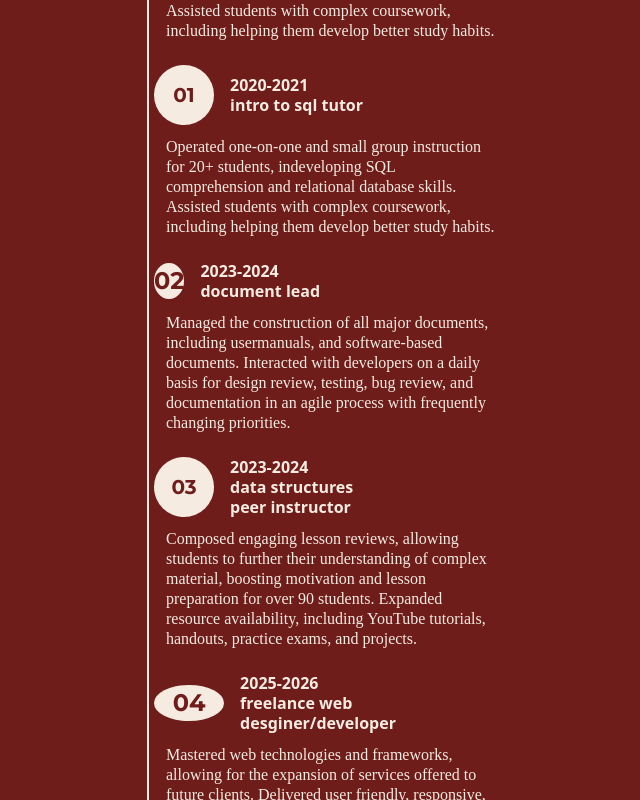
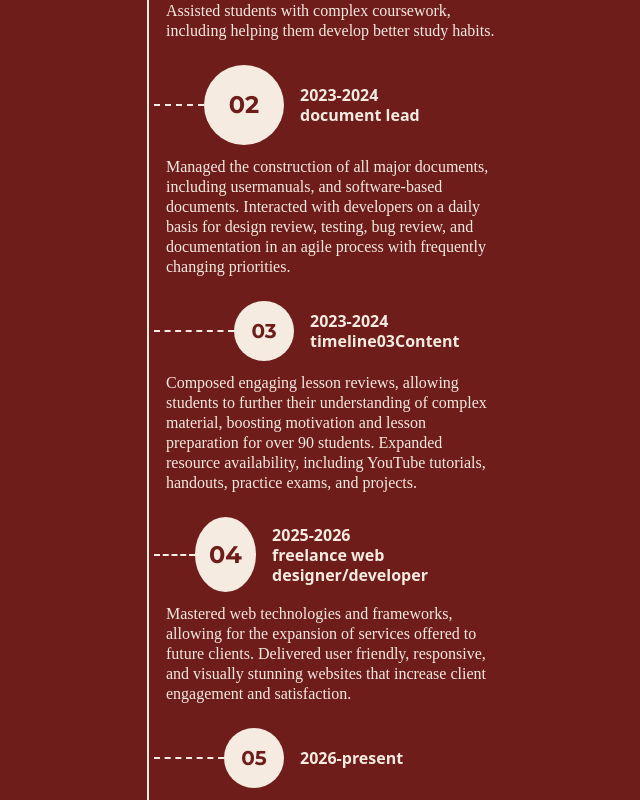
Before and after one commit to strwbrry05/strwbrry05.github.io, a React (Vite) app: page / in a window 1280 px wide. Shown: the part 1540-2340 px from the top of the page, without its empty margins (328-968 px from the left). Built offline with nearby package versions, Linux system fonts and the light colour scheme; no server answers; a web font is replaced by a local one.

Commit message:
mobile timeline

```diff
--- a/src/Components/Timeline.jsx
+++ b/src/Components/Timeline.jsx
@@ -11,7 +11,7 @@ const Timeline = () => {
       >
         over the years...
       </h2>
-      <div className="flex justify-center items-center w-[365px]">
+      <div className="flex justify-center items-center w-[365px] mb-[5em]">
         <TimelineMobile />
       </div>
       {/* desktop/bigger screens */}
--- a/src/Components/TimelineMobile.jsx
+++ b/src/Components/TimelineMobile.jsx
@@ -11,10 +11,11 @@ const TimelineMobile = () => {
     <div className="flex justify-center">
       {/* vert line */}
       <div className="w-[10%] flex justify-center items-center">
-        <div className="w-[2px] h-[1250px] bg-(--color-white)"></div>
+        <div className="w-[2px] h-[1180px] bg-(--color-white)"></div>
       </div>
       {/* obj */}
       <div className="w-[90%]">
+        {/* 01 */}
         <div className="flex flex-col justify-center items-start">
           <div className="flex justify-center items-center  ">
             <div
@@ -46,66 +47,139 @@ const TimelineMobile = () => {
             develop better study habits.
           </p>
         </div>
-        {/* 01 */}
-        <TimeLineCardMobile
-          vW={85}
-          cW={60}
-          cText={1.25}
-          cNum={"01"}
-          tYear={"2020-2021"}
-          tTitle={"intro to sql tutor"}
-          desc={
-            "Operated one-on-one and small group instruction for 20+ students, indeveloping SQL comprehension and relational database skills. Assisted students with complex coursework, including helping them develop better study habits."
-          }
-        />
         {/* 02 */}
-        <TimeLineCardMobile
-          vW={50}
-          cW={80}
-          cText={1.5}
-          cNum={"02"}
-          tYear={"2023-2024"}
-          tTitle={"document lead"}
-          desc={
-            "Managed the construction of all major documents, including usermanuals, and software-based documents. Interacted with developers on a daily basis for design review, testing, bug review, and documentation in an agile process with frequently changing priorities."
-          }
-        />
+        <div className="flex flex-col justify-center items-start">
+          <div className="flex justify-center items-center  ">
+            <div
+              className={`h-[0.5px] w-[50px] ml-[-.75em] border-dashed border-t-(--color-white) border-t-[2px]`}
+            ></div>
+            <div
+              className={`w-[80px] h-[80px] bg-(--color-white) rounded-[100%]
+          flex justify-center items-center`}
+            >
+              <p
+                className={`font-(family-name:--font-formal) font-bold text-(--color-red) text-[1.5rem]`}
+              >
+                02
+              </p>
+            </div>
+            <div
+              className={`text-(--color-white) font-bold leading-5 ml-[1em]`}
+            >
+              <h3>2023-2024</h3>
+              <h3>document lead</h3>
+            </div>
+          </div>
+          <p
+            className={`text-[1rem] font-(family-name:--font-funtext) text-(--color-white) leading-5 mt-[.75em] mb-[1.5em]`}
+          >
+            Managed the construction of all major documents, including
+            usermanuals, and software-based documents. Interacted with
+            developers on a daily basis for design review, testing, bug review,
+            and documentation in an agile process with frequently changing
+            priorities.
+          </p>
+        </div>
+
         {/* 03 */}
-        <TimeLineCardMobile
-          vW={80}
-          cW={60}
-          cText={1.25}
-          cNum={"03"}
-          tYear={"2023-2024"}
-          tTitle={timeline03Content}
-          desc={
-            "Composed engaging lesson reviews, allowing students to further their understanding of complex material, boosting motivation and lesson preparation for over 90 students. Expanded resource availability, including YouTube tutorials, handouts, practice exams, and projects."
-          }
-        />
+        <div className="flex flex-col justify-center items-start">
+          <div className="flex justify-center items-center  ">
+            <div
+              className={`h-[0.5px] w-[80px] ml-[-.75em] border-dashed border-t-(--color-white) border-t-[2px]`}
+            ></div>
+            <div
+              className={`w-[60px] h-[60px] bg-(--color-white) rounded-[100%]
+          flex justify-center items-center`}
+            >
+              <p
+                className={`font-(family-name:--font-formal) font-bold text-(--color-red) text-[1.25rem]`}
+              >
+                03
+              </p>
+            </div>
+            <div
+              className={`text-(--color-white) font-bold leading-5 ml-[1em]`}
+            >
+              <h3>2023-2024</h3>
+              <h3>timeline03Content</h3>
+            </div>
+          </div>
+          <p
+            className={`text-[1rem] font-(family-name:--font-funtext) text-(--color-white) leading-5 mt-[.75em] mb-[1.5em]`}
+          >
+            Composed engaging lesson reviews, allowing students to further their
+            understanding of complex material, boosting motivation and lesson
+            preparation for over 90 students. Expanded resource availability,
+            including YouTube tutorials, handouts, practice exams, and projects.
+          </p>
+        </div>
+
         {/* 04 */}
-        <TimeLineCardMobile
-          vW={50}
-          cW={75}
-          cText={1.5}
-          cNum={"04"}
-          tYear={"2025-2026"}
-          tTitle={"freelance web desginer/developer"}
-          desc={
-            "Mastered web technologies and frameworks, allowing for the expansion of services offered to future clients. Delivered user friendly, responsive, and visually stunning websites that increase client engagement and satisfaction."
-          }
-        />
+        <div className="flex flex-col justify-center items-start">
+          <div className="flex justify-center items-center  ">
+            <div
+              className={`h-[0.5px] w-[50px] ml-[-.75em] border-dashed border-t-(--color-white) border-t-[2px]`}
+            ></div>
+            <div
+              className={`w-[75px] h-[75px] bg-(--color-white) rounded-[100%]
+          flex justify-center items-center`}
+            >
+              <p
+                className={`font-(family-name:--font-formal) font-bold text-(--color-red) text-[1.5rem]`}
+              >
+                04
+              </p>
+            </div>
+            <div
+              className={`text-(--color-white) font-bold leading-5 ml-[1em]`}
+            >
+              <h3>2025-2026</h3>
+              <h3>freelance web designer/developer</h3>
+            </div>
+          </div>
+          <p
+            className={`text-[1rem] font-(family-name:--font-funtext) text-(--color-white) leading-5 mt-[.75em] mb-[1.5em]`}
+          >
+            Mastered web technologies and frameworks, allowing for the expansion
+            of services offered to future clients. Delivered user friendly,
+            responsive, and visually stunning websites that increase client
+            engagement and satisfaction.
+          </p>
+        </div>
+
         {/* 05 */}
-        <TimeLineCardMobile
-          vW={85}
-          cW={75}
-          cText={1.75}
-          cNum={"05"}
-          tYear={"2026-present"}
-          tTitle={""}
-          desc={
-            "Seeking opportunities to gain practical experience in a technology-related position. Excellent analytical and problem-solving abilities, with a passion for continuous lifelong learning. Practical experience with the software development life cycle and agile practices. Eager to contribute to team success."
-          }
-        />
+        <div className="flex flex-col justify-center items-start">
+          <div className="flex justify-center items-center  ">
+            <div
+              className={`h-[0.5px] w-[70px] ml-[-.75em] border-dashed border-t-(--color-white) border-t-[2px]`}
+            ></div>
+            <div
+              className={`w-[60px] h-[60px] bg-(--color-white) rounded-[100%]
+          flex justify-center items-center`}
+            >
+              <p
+                className={`font-(family-name:--font-formal) font-bold text-(--color-red) text-[1.25rem]`}
+              >
+                05
+              </p>
+            </div>
+            <div
+              className={`text-(--color-white) font-bold leading-5 ml-[1em]`}
+            >
+              <h3>2026-present</h3>
+              <h3></h3>
+            </div>
+          </div>
+          <p
+            className={`text-[1rem] font-(family-name:--font-funtext) text-(--color-white) leading-5 mt-[.75em] mb-[1.5em]`}
+          >
+            Seeking opportunities to gain practical experience in a
+            technology-related position. Excellent analytical and
+            problem-solving abilities, with a passion for continuous lifelong
+            learning. Practical experience with the software development life
+            cycle and agile practices. Eager to contribute to team success.
+          </p>
+        </div>
       </div>
     </div>
   );
```
